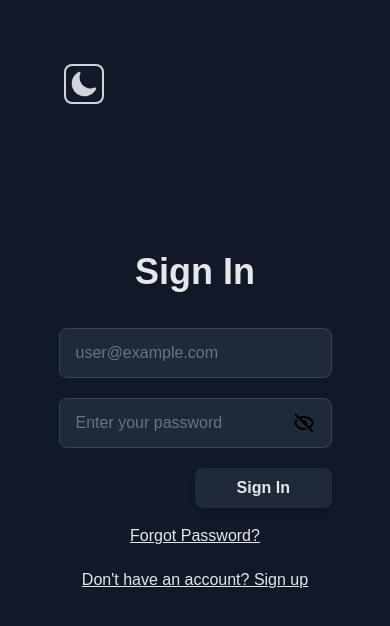
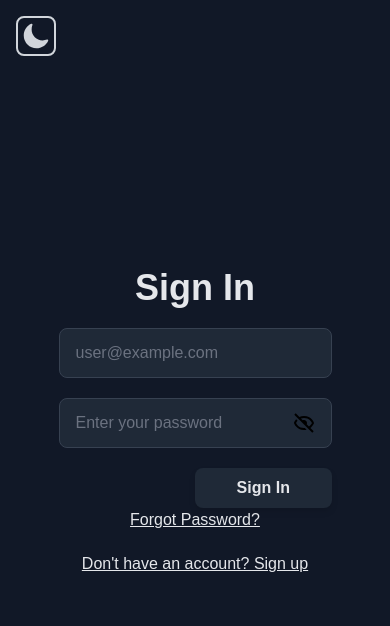
Before and after one commit to mathixu/ChatAI.Web, a Next.js app: page /signin in a window 390 px wide. Shown: the top 626 px of the page. Built offline with nearby package versions, Linux system fonts and the light colour scheme.

Commit message:
fix padding in mobile

```diff
--- a/components/forms/forgotPassword.tsx
+++ b/components/forms/forgotPassword.tsx
@@ -42,7 +42,7 @@ export default function ForgotPassword({token}: {token: string}) {
         <>
             <div className={"w-full h-screen flex justify-center items-center flex-col"}>
                 <h1 className={"text-4xl font-bold mb-5 text-center"}>Reset Password</h1>
-                <form onSubmit={handleSubmit(onSubmit)} className={"mx-auto p-4"}>
+                <form onSubmit={handleSubmit(onSubmit)} className={"mx-auto sm:p-4"}>
                     <PasswordInput placeholder={"Enter your password"}
                                    {...register("password", {
                                        required: "Please enter your password",
--- a/components/forms/signin.tsx
+++ b/components/forms/signin.tsx
@@ -50,7 +50,7 @@ export default function Signin() {
         <>
             <div className={"w-full h-full flex justify-center items-center flex-col"}>
                 <h1 className={"text-4xl font-bold mb-5 text-center"}>Sign In</h1>
-                <form onSubmit={handleSubmit(onSubmit)} className={"mx-auto p-4"}>
+                <form onSubmit={handleSubmit(onSubmit)} className={"mx-auto sm:p-4"}>
                     <Input
                         type="text"
                         placeholder={"user@example.com"}
--- a/components/forms/signup.tsx
+++ b/components/forms/signup.tsx
@@ -49,7 +49,7 @@ export default function Signup() {
         <>
             <div className={"w-full h-screen flex justify-center items-center flex-col"}>
                 <h1 className={"text-4xl font-bold mb-5 text-center"}>Sign Up</h1>
-                <form onSubmit={handleSubmit(onSubmit)} className={"mx-auto p-4"}>
+                <form onSubmit={handleSubmit(onSubmit)} className={"mx-auto sm:p-4"}>
                     <Input
                         type="text"
                         placeholder={"Your Nickname"}
--- a/components/notAuthenticated.tsx
+++ b/components/notAuthenticated.tsx
@@ -19,7 +19,7 @@ export default function NotAuthenticated({children}: { children: React.ReactNode
             <div className={"h-full w-full items-center justify-center"}>
                 {children}
             </div>
-            <div className={"absolute top-16 left-16"}>
+            <div className={"absolute top-4 left-4 sm:top-16 sm:left-16"}>
                 <ThemeSwitcher />
             </div>
         </div>
```
